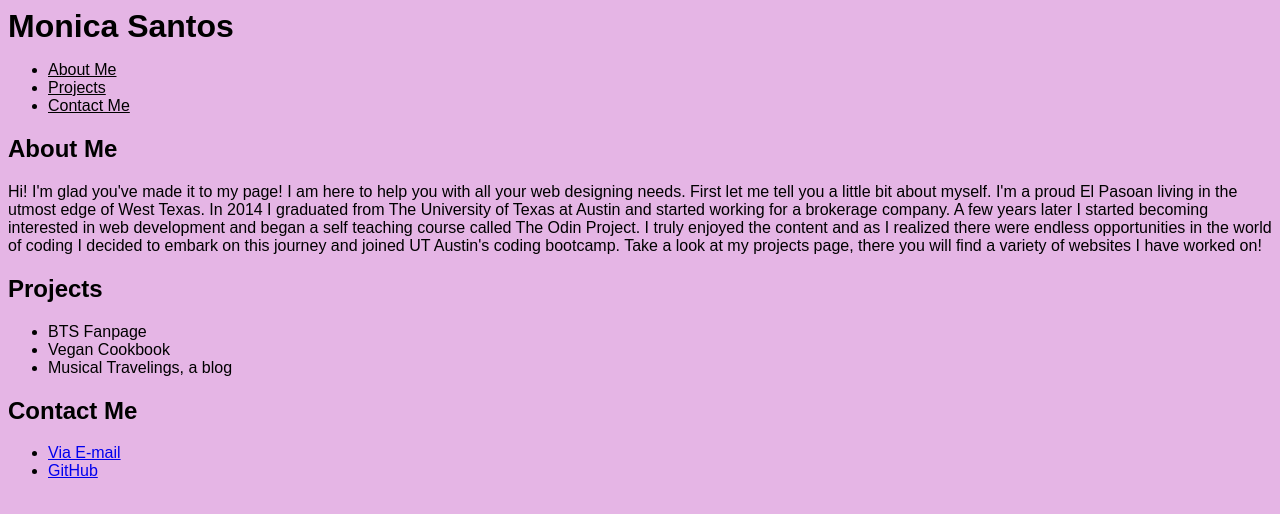
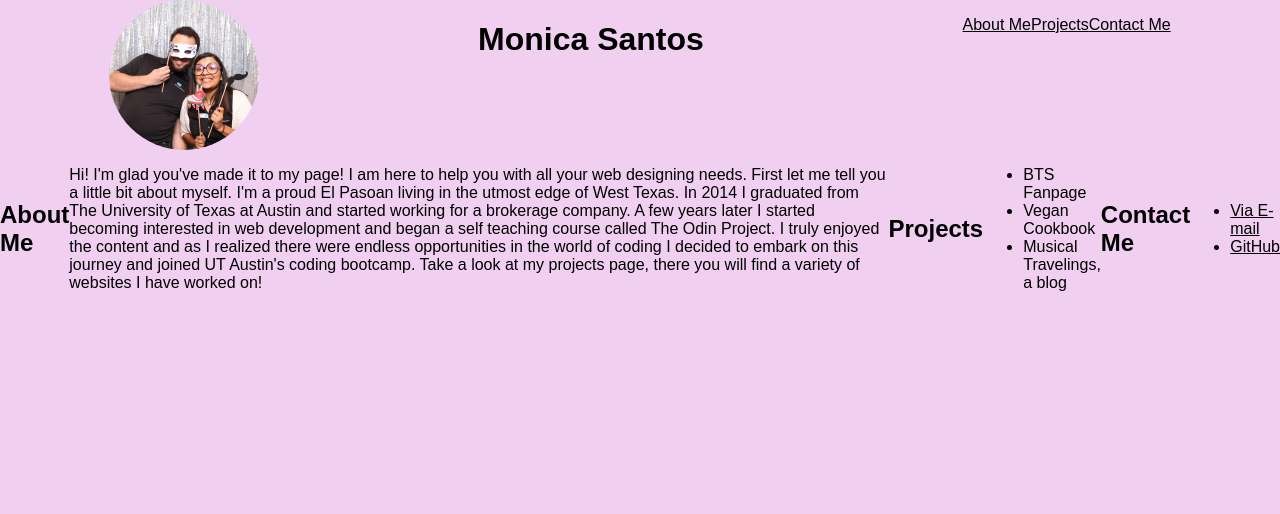
Before and after one commit to Volcomix13/PortfolioMain, a plain HTML site: page index.html in a window 1280 px wide. Drawn offline with Linux system fonts and the light colour scheme.

Commit message:
added styling and pictures to style.css and HTML

```diff
--- a/Assets/style.css
+++ b/Assets/style.css
@@ -1,17 +1,62 @@
-*{
-    background-color: rgb(229, 181, 229);
+body {
+    background-color: rgb(240, 207, 240);
     font-family: Arial, Helvetica, sans-serif;
+    margin: 0;
+    padding: 0;
 }
 
-h1 {
-    display: inline;
+/*header styling*/
 
+header {
+    display: flex;
+    justify-content: space-around;
+    color: black;
 }
 
-/*Navigation Menu styling*/
-.Navigation-Menu {
-    text-decoration-line: underline;
-
+img{
+    width: 150px;
+    height: auto;
+    border-radius: 600px;
+    display: flex;
+    justify-content: space-around;
 }
 
-/*Main body styling: About Me, Porjects, and Contact me sections*/
+
+nav {
+    display: flex;
+    justify-content: space-around;
+}
+
+nav ul {
+    display: flex;
+    justify-content: space-around;
+    list-style: none;
+    flex-wrap: wrap;
+}
+
+/* links styling*/
+a {
+    color: black;
+    display: inline-flex;
+}
+
+/*styling of main section*/
+
+main {
+    display: flex;
+    align-items: center;
+}
+
+h2 {
+    display: flex;
+    align-items: flex-start;
+}
+
+p{
+    display: flex;
+    align-content: center;
+}
+
+
+/*work on creating h2 containers*/
+/*Remember to start from top to bottom!!!*/
--- a/index.html
+++ b/index.html
@@ -9,15 +9,17 @@
     </head>
 
     <body>
-        <h1>Monica Santos</h1>
-            <nav>
-                <ul class="Navigation-Menu">
-                    <li><a ref="#">About Me</a></li>
-                    <li><a ref="#">Projects</a></li>
-                    <li><a ref="#">Contact Me</a></li>
-                </ul>
-            </nav>
-
+        <header>
+            <img src="/Assets/pic.jpg" alt="Profile picture">
+            <h1>Monica Santos</h1>
+                <nav>
+                    <ul>
+                        <li><a href="#">About Me</a></li>
+                        <li><a href="#">Projects</a></li>
+                        <li><a href="#">Contact Me</a></li>
+                    </ul>
+                </nav>
+        </header>
 
         <main>
             <h2>About Me</h2>
@@ -39,7 +41,7 @@
             <h2>Contact Me</h2>
                 <ul>
                     <li>
-                        <a href=mailto:"m.santo13@hotmail.com">Via E-mail</a>
+                        <a href="mailto:m.santo13@hotmail.com">Via E-mail</a>
                     </li>
                     <li>
                         <a href="https://github.com/Volcomix13">GitHub</a>
```
Also changed, not shown: Assets/BTS.jpg (added), Assets/Dreamcatcher.jpg (added), Assets/Profile-picture.jpg (deleted), Assets/pic.jpg (added).
